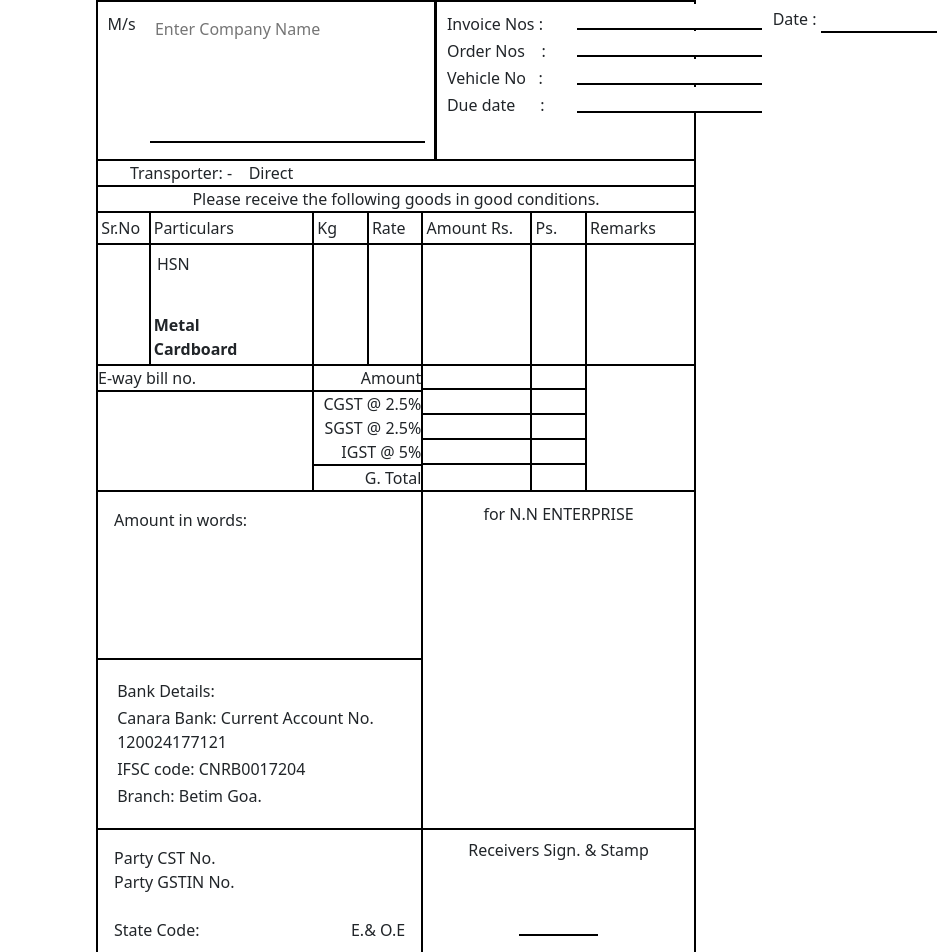
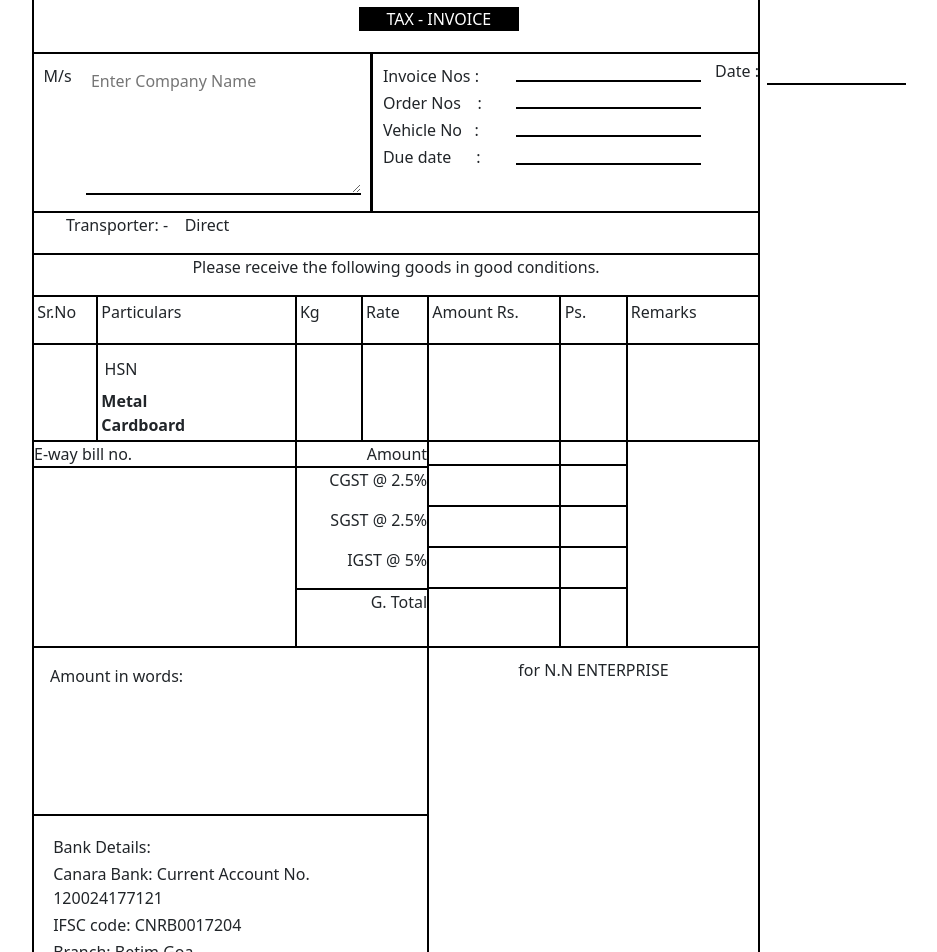
Before and after one commit to Imemyslf/N.N-Enterprise, a React (Create React App) app in the folder Invoice-App/billings/: page /billing in a window 1280 px wide. Shown: the part 345-1297 px from the top of the page, without its empty margins (244-1181 px from the left). Built offline with nearby package versions, Linux system fonts and the light colour scheme.

Commit message:
fixed bootstrap css

```diff
--- a/Invoice-App/billings/src/assets/CSS/Billing.css
+++ b/Invoice-App/billings/src/assets/CSS/Billing.css
@@ -1,101 +1,101 @@
 * {
-  margin: 0 !important;
-  padding: 0 !important;
-  box-sizing: border-box !important;
+  margin: 0;
+  padding: 0;
+  box-sizing: border-box;
 }
 
 textarea {
-  resize: none !important;
+  resize: none;
   /* border-radius:5px; */
   outline: none;
-  padding: 0.3em !important;
+  padding: 0.3em;
   outline: none;
-  border: none !important;
-  border-bottom: 2px solid black !important;
+  border: none;
+  border-bottom: 2px solid black;
 }
 
 .bill-container {
-  width: 50% !important;
-  height: auto !important;
-  margin-top: 1% !important;
-  margin-left: 25% !important;
-  padding: 20px !important;
+  width: 60%;
+  height: auto;
+  margin-top: 1%;
+  margin-left: 20%;
+  padding: 20px;
   /* border:2px solid black; */
 }
 
 .logoinfo {
   /* display: flex;
   justify-content: center; */
-  text-align: center !important;
-  border: 2px solid black !important;
-  padding: 0.3em !important;
+  text-align: center;
+  border: 2px solid black;
+  padding: 0.3em;
 
   & .blackback {
-    background: #000 !important ;
-    color: white !important;
-    width: 10em !important;
-    margin-left: 20em !important;
+    background: #000;
+    color: white;
+    width: 10em;
+    margin-left: 20em;
   }
 }
 
 .logo > img {
-  width: 2rem !important;
-  height: 2rem !important;
+  width: 2rem;
+  height: 2rem;
   object-fit: contain;
   /* border:5px solid black; */
 }
 
 .data-input {
-  display: grid !important;
-  height: auto !important;
-  grid-template-columns: 4fr 6fr !important;
-  border: 2px solid black !important;
-  border-style: none solid solid solid !important;
+  display: grid;
+  height: auto;
+  grid-template-columns: 4fr 6fr;
+  border: 2px solid black;
+  border-style: none solid solid solid;
 }
 
 .input {
-  display: grid !important;
-  grid-template-columns: 1fr 4fr !important;
+  display: grid;
+  grid-template-columns: 1fr 4fr;
   border-right: 3px solid black;
 
   & .lab {
     /* border:2px solid green; */
-    margin: 0.3em !important;
-    padding: 0.3em !important;
-    text-align: center !important;
+    margin: 0.3em;
+    padding: 0.3em;
+    text-align: center;
   }
   & .ta {
     /* border:2px solid brown; */
-    margin: 0.3em 0.3em 0.3em 0em !important;
-    padding: 0.3em !important;
+    margin: 0.3em 0.3em 0.3em 0em;
+    padding: 0.3em;
   }
 }
 
 .extra-input {
-  display: flex !important;
+  display: flex;
   /* border: 5px solid yellow; */
 
   & .labels1 {
-    width: 8em !important;
+    width: 8em;
     /* border:2px solid orange; */
   }
 
   & .labels1,
   .labels2 > div {
     /* width: 5em; */
-    margin: 0.3em !important;
-    padding: 0.1em !important;
-    text-align: justify !important;
+    margin: 0.3em;
+    padding: 0.1em;
+    text-align: justify;
     /* border: 2px solid green; */
   }
 
   & .labels1 > div {
-    margin: 0.2em !important;
+    margin: 0.2em;
     /* border: 2px solid rgb(28, 45, 28); */
   }
 
   & .labels2 > div {
-    margin: 0.2em 0.2em 0.2em 0.5em !important;
+    margin: 0.2em 0.2em 0.2em 0.5em;
     /* border: 2px solid rgb(28, 45, 28); */
   }
 
@@ -105,60 +105,60 @@ textarea {
     margin-right: 0.2em;
 
     & > div > input {
-      outline: none !important;
-      border-style: none !important;
-      border-bottom: 2px solid black !important;
+      outline: none;
+      border-style: none;
+      border-bottom: 2px solid black;
     }
   }
 
   & .inputs1 > div {
-    margin: 0.1em !important;
+    margin: 0.1em;
   }
 
   & .inputs2 > div {
-    margin-top: 0.3em !important;
+    margin-top: 0.3em;
   }
 }
 
 .extrathing {
   border: 2px solid black;
-  border-style: none solid none solid !important;
+  border-style: none solid none solid;
 
   & .et1 {
     border-bottom: 2px solid black;
   }
 
   & .et1 > p {
-    margin-left: 2em !important;
+    margin-left: 2em;
   }
 
   & .et2 {
-    text-align: center !important;
+    text-align: center;
     border-bottom: 2px solid black;
   }
 }
 
 .catinfo {
-  display: grid !important;
-  grid-template-columns: 1fr 3fr 1fr 1fr 2fr 1fr 2fr !important;
+  display: grid;
+  grid-template-columns: 1fr 3fr 1fr 1fr 2fr 1fr 2fr;
 
   & > div {
-    padding: 0.2em !important;
+    padding: 0.2em;
     border: 2px solid black;
     border-style: none solid solid none;
   }
 
   & > div:first-child {
-    border-style: none solid solid solid !important;
+    border-style: none solid solid solid;
   }
 }
 
 .catdata {
-  display: grid !important;
-  grid-template-columns: 1fr 3fr 1fr 1fr 2fr 1fr 2fr !important;
+  display: grid;
+  grid-template-columns: 1fr 3fr 1fr 1fr 2fr 1fr 2fr;
 
   & > div {
-    padding: 0.2em !important;
+    padding: 0.2em;
     border: 2px solid black;
     border-style: none solid solid none;
   }
@@ -168,18 +168,18 @@ textarea {
   }
 
   & .metadata {
-    margin: 0.2em !important;
+    margin: 0.2em;
 
     & > input {
-      margin: 0.3em !important;
-      border: none !important;
+      margin: 0.3em;
+      border: none;
     }
   }
 }
 
 .gst {
-  display: grid !important;
-  grid-template-columns: 4fr 2fr 2fr 1fr 2fr !important;
+  display: grid;
+  grid-template-columns: 4fr 2fr 2fr 1fr 2fr;
 
   & > div {
     border: 2px solid black;
@@ -198,7 +198,7 @@ textarea {
   & .amtinfo > div {
     border: 2px solid black;
     border-style: none none solid none;
-    text-align: end !important;
+    text-align: end;
   }
 
   & .amtinfo > div:last-child {
@@ -207,85 +207,85 @@ textarea {
 
   & .amtval > p {
     border: 2px solid black;
-    height: 1.55em !important;
+    height: 1.55em;
     border-style: none none solid none;
   }
 
   & .amtval > p:last-child {
-    border-style: none !important;
+    border-style: none;
   }
 }
 
 .amtbanksign {
-  display: grid !important;
-  grid-template-columns: 6fr 5fr !important;
+  display: grid;
+  grid-template-columns: 6fr 5fr;
   border: 2px solid black;
   border-style: none solid solid solid;
 
   & .amtbank {
     /* border: 2px solid red; */
-    display: grid !important;
-    grid-template-rows: 1fr 1fr !important;
+    display: grid;
+    grid-template-rows: 1fr 1fr;
     /* border-style:none solid none none; */
 
     & .amt {
-      padding: 1em !important;
+      padding: 1em;
       border: 2px solid black;
       border-style: none solid solid none;
     }
 
     & .bank {
-      padding: 1em !important;
+      padding: 1em;
       border: 2px solid black;
       border-style: none solid none none;
     }
 
     & .bank > p {
-      margin: 0.2em !important;
+      margin: 0.2em;
     }
   }
 
   & .sign {
     /* border: 2px solid yellow; */
-    text-align: center !important;
-    margin-top: 10px !important;
+    text-align: center;
+    margin-top: 10px;
   }
 }
 
 .partyrec {
-  display: grid !important;
-  grid-template-columns: 6fr 5fr !important;
-  grid-template-rows: 2fr !important;
+  display: grid;
+  grid-template-columns: 6fr 5fr;
+  grid-template-rows: 2fr;
   /* border: 2px solid yellow; */
   border: 2px solid black;
   border-style: none solid none solid;
 
   & .party {
-    padding: 1em !important;
+    padding: 1em;
     border: 2px solid black;
     border-style: none solid solid none;
 
     & .spacebet {
-      display: flex !important;
+      display: flex;
       /* border: 2px solid blue; */
-      justify-content: space-between !important;
+      justify-content: space-between;
     }
 
     & .gstinput > input {
       border-style: none;
       outline: none;
-      margin-left: 1em !important;
+      margin-left: 1em;
     }
   }
 
   & .rec {
-    text-align: center !important;
-    margin-top: 0.5em !important;
+    text-align: center;
+    margin-top: 0.5em;
     border: 2px solid black;
     border-style: none none solid none;
     & .r2 {
-      height: 10px !important;
-      margin: 4em 6em 1em 6em !important;
+      height: 10px;
+      margin: 4em 6em 1em 6em;
       border: 2px solid black;
       border-style: none none solid none;
     }
@@ -296,6 +296,6 @@ textarea {
   border: 2px solid black;
   border-style: none solid solid solid;
   & > p {
-    margin-left: 1em !important;
+    margin-left: 1em;
   }
 }
```
Also changed, not shown: Invoice-App/billings/src/Pages/AddCompany.js (+8 -8 lines).
